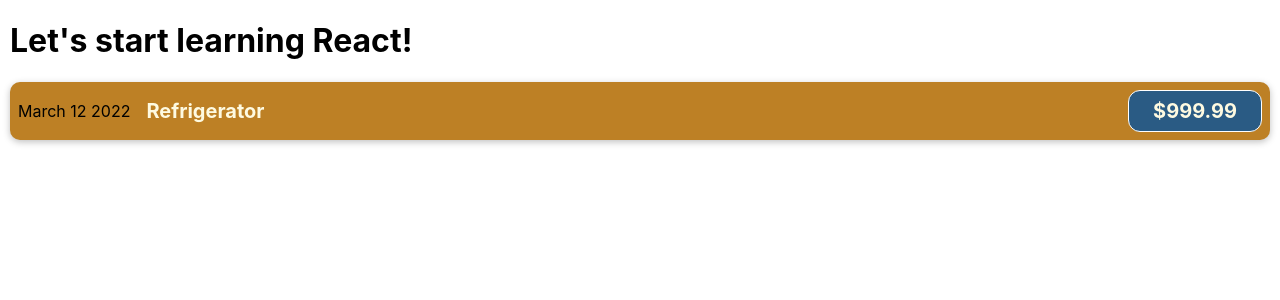
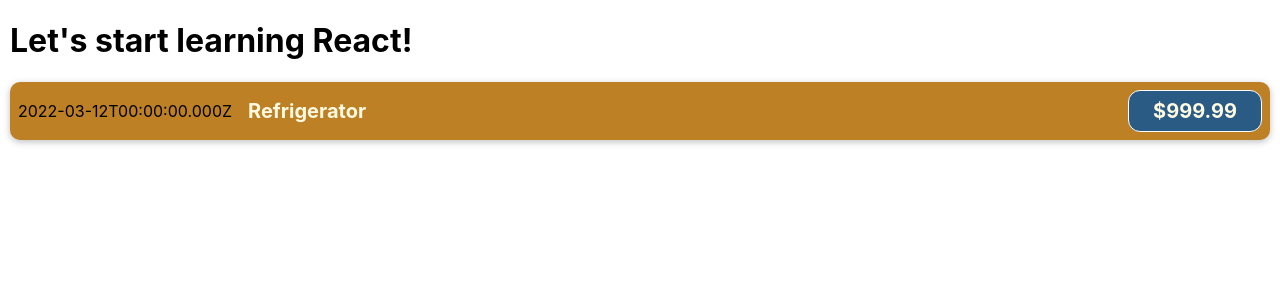
Before and after one commit to artemandrosenko/react-cost-accounting, a JavaScript app: page / in a window 1280 px wide. Shown: the top 300 px of the page. Built offline with nearby package versions, Linux system fonts and the light colour scheme.

Commit message:
Add dynamic data for component

```diff
--- a/src/components/CostItem.js
+++ b/src/components/CostItem.js
@@ -1,12 +1,16 @@
 import './CostItem.css';
 
 function CostItem() {
+    const costDate = new Date(2022, 2, 12);
+    const costName = 'Refrigerator';
+    const costAmount = 999.99;
+
     return (
         <div className='cost-item'>
-            <div>March 12 2022</div>
+            <div>{costDate.toISOString()}</div>
             <div className='cost-item__description'>
-                <h2>Refrigerator</h2>
-                <div className='cost-item__price'>$999.99</div>
+                <h2>{costName}</h2>
+                <div className='cost-item__price'>${costAmount}</div>
             </div>
         </div>
     )
```
